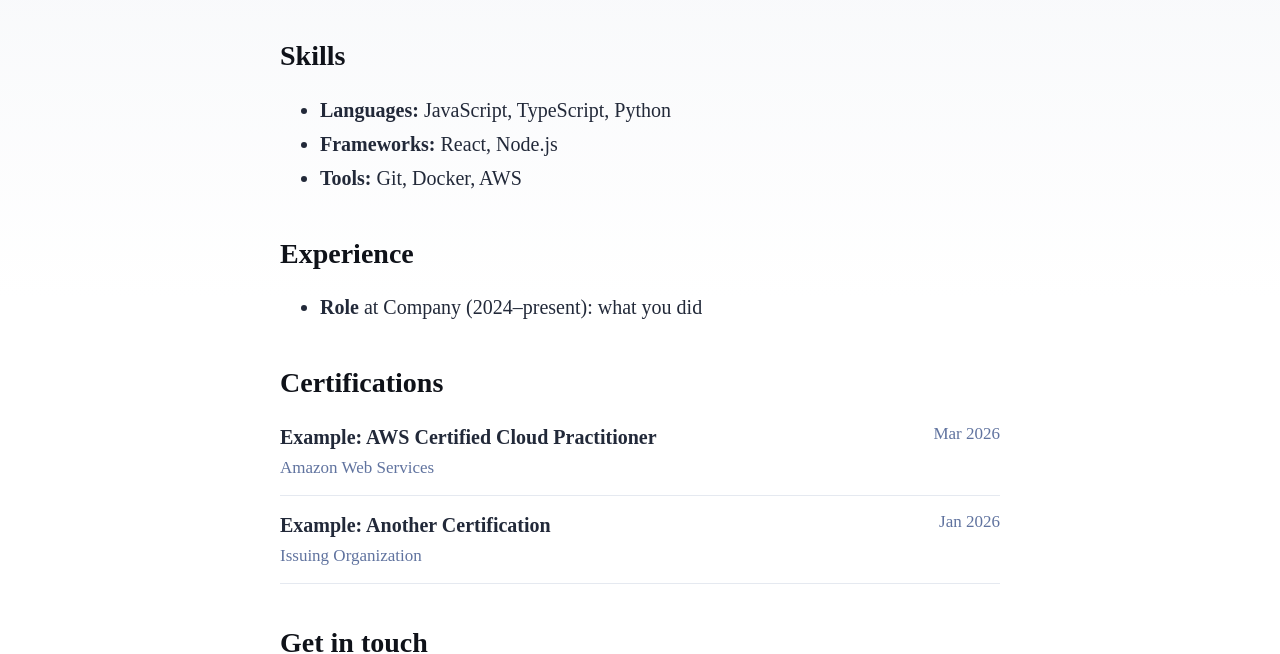
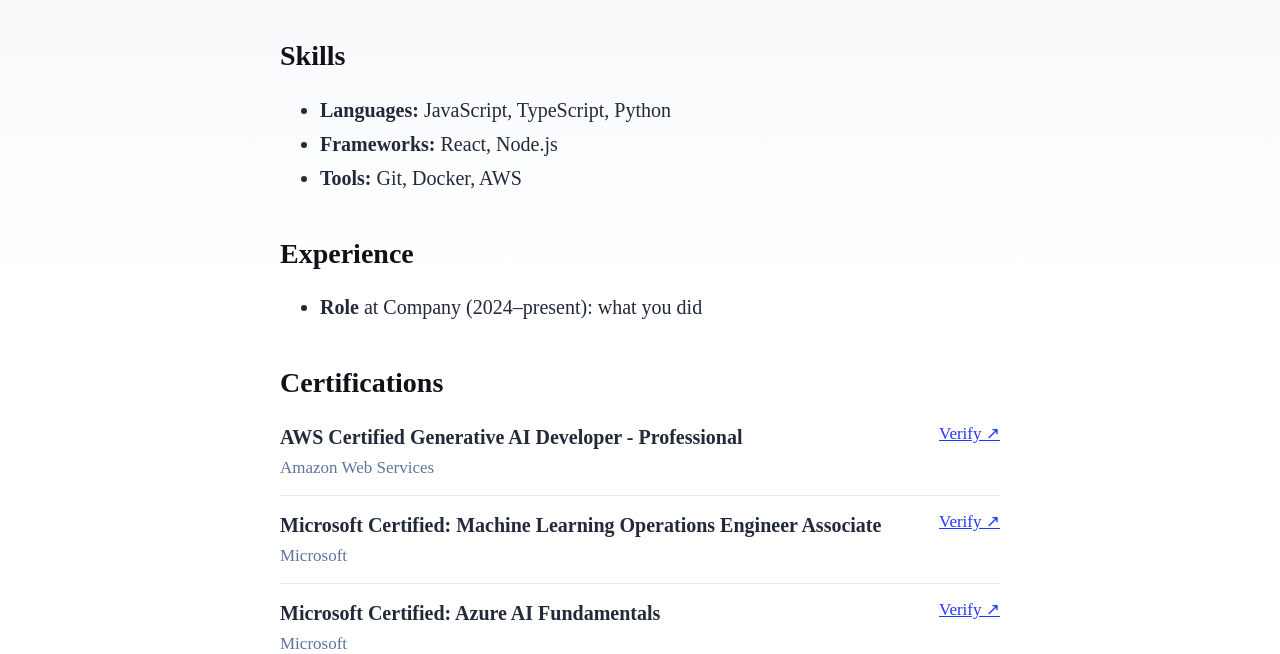
Before and after one commit to RaviTejaNalluri/portfolio, an Astro site: page /about in a window 1280 px wide. Shown: the part 302-956 px from the top of the page. Built offline with nearby package versions, Linux system fonts and the light colour scheme; Astro itself is replaced by a stand-in of ours.

Commit message:
Added certifications section

```diff
--- a/src/components/CertificationList.astro
+++ b/src/components/CertificationList.astro
@@ -11,7 +11,7 @@ import { certifications } from '../data/certifications';
 					<span class="issuer">{c.issuer}</span>
 				</div>
 				<div class="right">
-					<span class="date">{c.date}</span>
+					{c.date && <span class="date">{c.date}</span>}
 					{c.credentialUrl && (
 						<a href={c.credentialUrl} target="_blank" rel="noopener noreferrer">
 							Verify ↗
--- a/src/data/certifications.ts
+++ b/src/data/certifications.ts
@@ -1,22 +1,31 @@
-// Add your certifications here. They appear on the About page, newest first.
+// Add your certifications here. They appear on the About page in this order.
 
 export type Certification = {
 	name: string;
 	issuer: string;
-	date: string; // e.g. '2026-03' or 'Mar 2026'
+	date?: string; // e.g. 'Mar 2026' (leave empty to hide)
 	credentialUrl?: string; // link to verify (Credly, Coursera, etc.)
 };
 
 export const certifications: Certification[] = [
 	{
-		name: 'Example: AWS Certified Cloud Practitioner',
+		name: 'AWS Certified Generative AI Developer - Professional',
 		issuer: 'Amazon Web Services',
-		date: 'Mar 2026',
-		credentialUrl: '',
+		date: '', // TODO: issue date, e.g. 'Oct 2026'
+		credentialUrl: 'https://www.credly.com/badges/e1db144d-76e1-4929-9c2d-322424b35941',
 	},
 	{
-		name: 'Example: Another Certification',
-		issuer: 'Issuing Organization',
-		date: 'Jan 2026',
+		name: 'Microsoft Certified: Machine Learning Operations Engineer Associate',
+		issuer: 'Microsoft',
+		date: '', // TODO: issue date
+		credentialUrl:
+			'https://learn.microsoft.com/api/credentials/share/en-us/RAVITEJAN-4861/1B4F3363D1C194AF?sharingId=A33F25A5C2D7675E',
+	},
+	{
+		name: 'Microsoft Certified: Azure AI Fundamentals',
+		issuer: 'Microsoft',
+		date: '', // TODO: issue date
+		credentialUrl:
+			'https://learn.microsoft.com/api/credentials/share/en-us/RAVITEJAN-4861/BE287B9E812D124?sharingId=A33F25A5C2D7675E',
 	},
 ];
```
